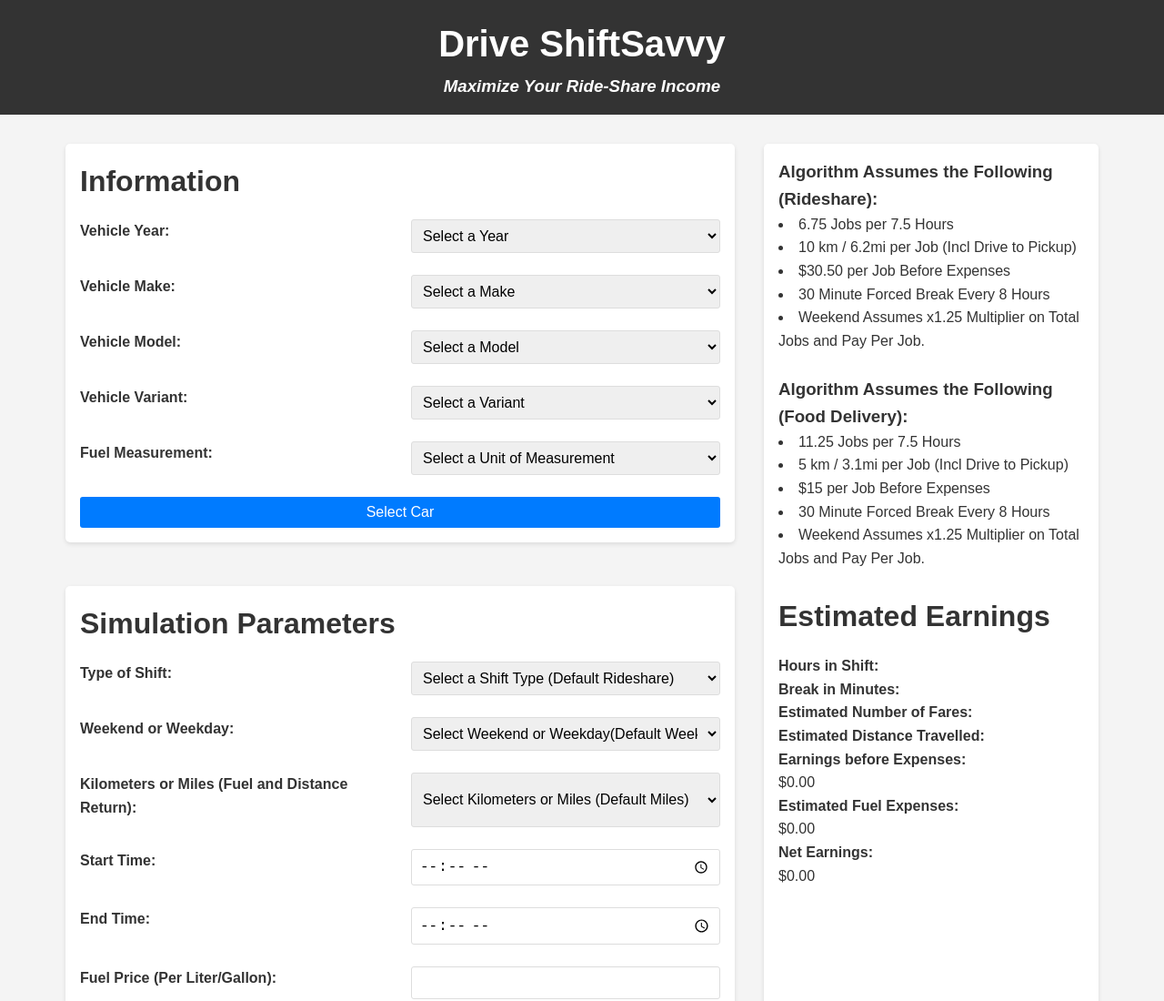
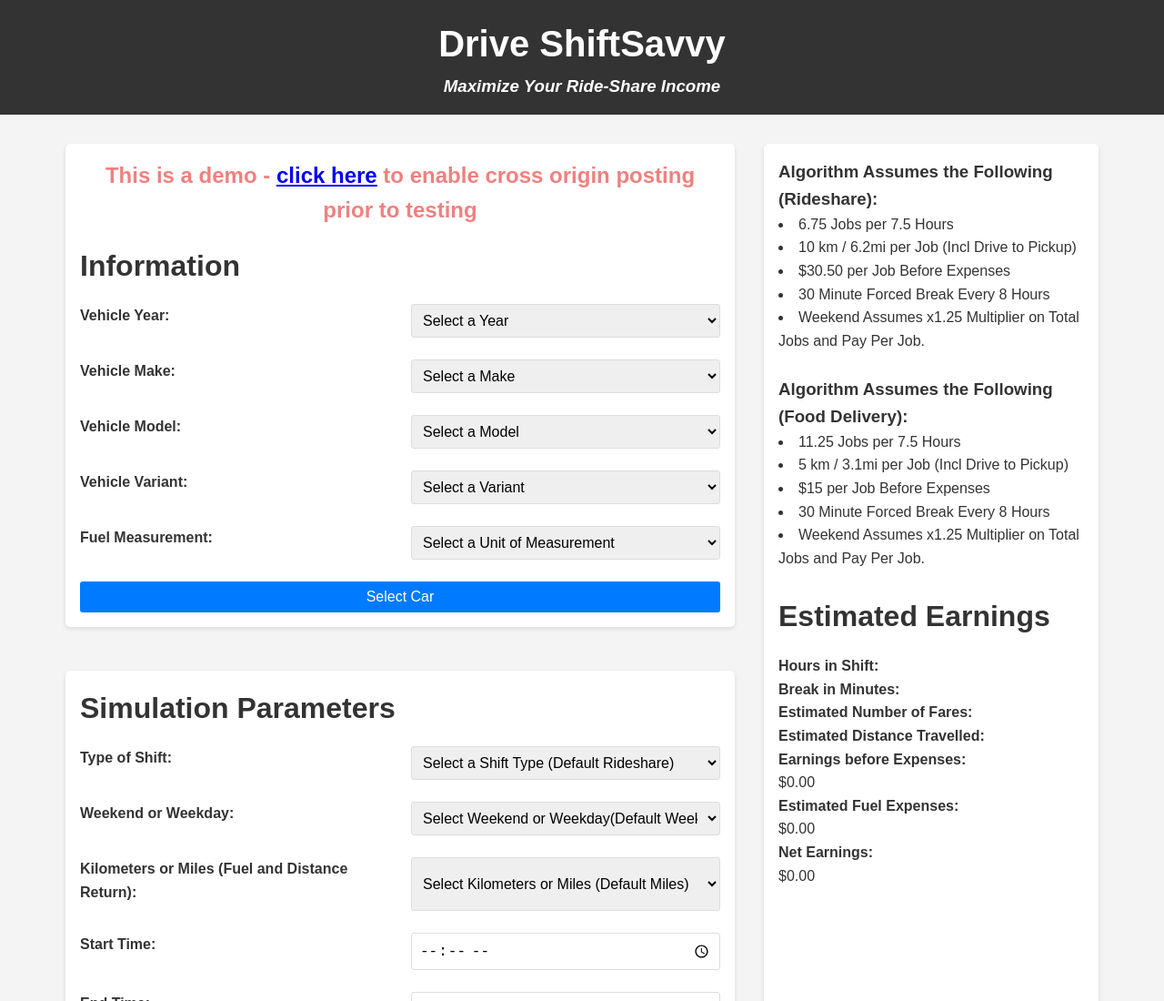
Before and after one commit to asbedb/Drive-ShiftSavvy, a website: page index.html in a window 1280 px wide. Shown: the top 1100 px of the page at 91% size. Drawn offline with Linux system fonts and the light colour scheme; no server answers.

Commit message:
added a message to enable cors demo prior to using app

```diff
--- a/index.html
+++ b/index.html
@@ -15,6 +15,7 @@
     </header>
     <main>
         <section id="car-info">
+            <h2 style="font-size: 24px; color: lightcoral; text-align: center;">This is a demo - <a href="https://cors-anywhere.herokuapp.com/corsdemo" target="_blank">click here</a> to enable cross origin posting prior to testing</h1>
             <h2> Information</h2>
             <form id="car-info">
                 <label for="vehicle-year">Vehicle Year:</label>
```
